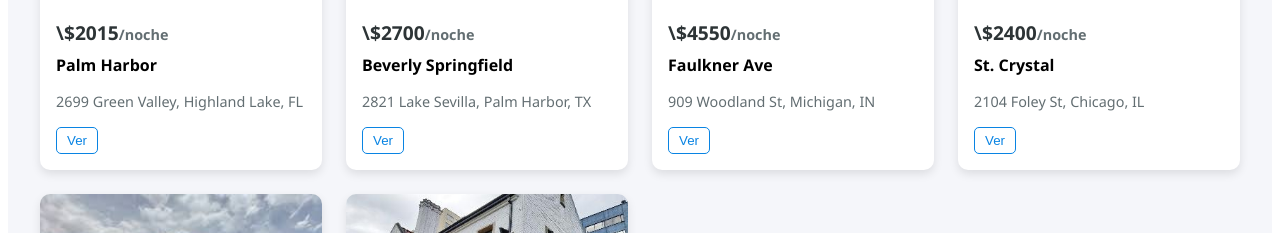
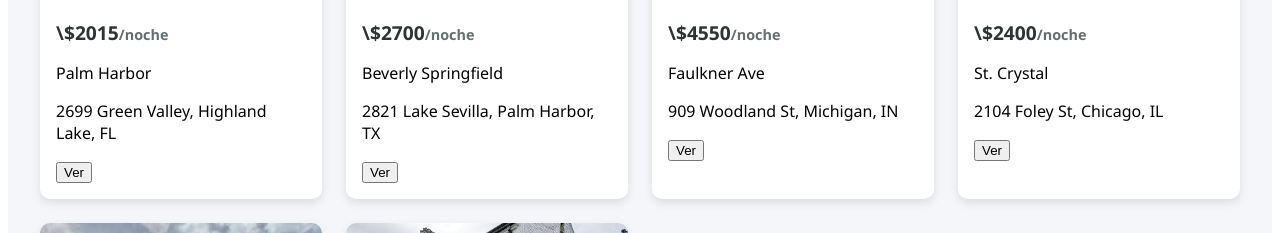
Before and after one commit to JDC-GG/FrontFinca, an Angular app: page /arriendos in a window 1280 px wide. Shown: the part 420-653 px from the top of the page. Built offline with nearby package versions, Linux system fonts and the light colour scheme.

Commit message:
prueba crear propiedad

```diff
--- a/src/app/components/arriendo/lista-arriendos/lista-arriendos.component.css
+++ b/src/app/components/arriendo/lista-arriendos/lista-arriendos.component.css
@@ -60,18 +60,18 @@
     font-size: 0.9rem;
   }
 
-  .titulo {
+  .nombre {
     font-weight: bold;
     margin-top: 0.5rem;
   }
 
-  .direccion {
+  .ubicacion {
     font-size: 0.9rem;
     color: #636e72;
     margin-bottom: 1rem;
   }
 
-  .editar {
+  .ver {
     background: transparent;
     border: 1px solid #0984e3;
     color: #0984e3;
--- a/src/app/components/arriendo/lista-arriendos/lista-arriendos.component.html
+++ b/src/app/components/arriendo/lista-arriendos/lista-arriendos.component.html
@@ -8,8 +8,8 @@
         <img [src]="propiedad.imagen" alt="imagen propiedad">
         <div class="info">
           <h3>\${{ propiedad.precio }}<span>/noche</span></h3>
-          <p class="titulo">{{ propiedad.titulo }}</p>
-          <p class="direccion">{{ propiedad.direccion }}</p>
+          <p class="titulo">{{ propiedad.nombre }}</p>
+          <p class="direccion">{{ propiedad.ubicacion }}</p>
           <button class="editar">Ver</button>
         </div>
       </div>
--- a/src/app/components/arriendo/lista-arriendos/lista-arriendos.component.ts
+++ b/src/app/components/arriendo/lista-arriendos/lista-arriendos.component.ts
@@ -12,38 +12,38 @@ export class ListaArriendosComponent {
   propiedades = [
     {
       precio: 2015,
-      titulo: 'Palm Harbor',
-      direccion: '2699 Green Valley, Highland Lake, FL',
+      nombre: 'Palm Harbor',
+      ubicacion: '2699 Green Valley, Highland Lake, FL',
       imagen: 'assets/images/imagen1.jpg'
     },
     {
       precio: 2700,
-      titulo: 'Beverly Springfield',
-      direccion: '2821 Lake Sevilla, Palm Harbor, TX',
+      nombre: 'Beverly Springfield',
+      ubicacion: '2821 Lake Sevilla, Palm Harbor, TX',
       imagen: 'assets/images/imagen2.jpg'
     },
     {
       precio: 4550,
-      titulo: 'Faulkner Ave',
-      direccion: '909 Woodland St, Michigan, IN',
+      nombre: 'Faulkner Ave',
+      ubicacion: '909 Woodland St, Michigan, IN',
       imagen: 'assets/images/imagen3.jpg'
     },
     {
       precio: 2400,
-      titulo: 'St. Crystal',
-      direccion: '2104 Foley St, Chicago, IL',
+      nombre: 'St. Crystal',
+      ubicacion: '2104 Foley St, Chicago, IL',
       imagen: 'assets/images/imagen4.webp'
     },
     {
       precio: 1500,
-      titulo: 'Cove Red',
-      direccion: '7231 Riverland St, San Diego, CA',
+      nombre: 'Cove Red',
+      ubicacion: '7231 Riverland St, San Diego, CA',
       imagen: 'assets/images/imagen5.jpeg'
     },
     {
       precio: 1600,
-      titulo: 'Tarpon Bay',
-      direccion: '1253 Grand Lake Rd, Tampa, FL',
+      nombre: 'Tarpon Bay',
+      ubicacion: '1253 Grand Lake Rd, Tampa, FL',
       imagen: 'assets/images/imagen6.jpg'
     }
   ];
--- a/src/app/components/auth/registro/registro.component.ts
+++ b/src/app/components/auth/registro/registro.component.ts
@@ -1,4 +1,3 @@
-import { Injectable } from '@angular/core';
 import { Component } from '@angular/core';
 import { FormBuilder, FormGroup, Validators, ReactiveFormsModule } from '@angular/forms';
 import { CommonModule } from '@angular/common';
--- a/src/app/components/propiedad/formulario-propiedad/formulario-propiedad.component.ts
+++ b/src/app/components/propiedad/formulario-propiedad/formulario-propiedad.component.ts
@@ -3,6 +3,7 @@ import { CommonModule } from '@angular/common';
 import { FormBuilder, FormGroup, Validators, ReactiveFormsModule } from '@angular/forms';
 import { PropiedadService } from '../../../core/services/propiedad.service';
 import { Router } from '@angular/router';
+import { AuthService } from '../../../core/services/auth.service';  // Importa el AuthService
 
 @Component({
   selector: 'app-formulario-propiedad',
@@ -17,7 +18,8 @@ export class FormularioPropiedadComponent implements OnInit {
   constructor(
     private fb: FormBuilder,
     private propiedadService: PropiedadService,
-    private router: Router
+    private router: Router,
+    private authService: AuthService  // Inyecta AuthService
   ) {}
 
   ngOnInit(): void {
@@ -29,7 +31,16 @@ export class FormularioPropiedadComponent implements OnInit {
   }
 
   guardarPropiedad(): void {
-    const propiedad = this.propiedadForm.value;
+    const usuario = this.authService.getCurrentUser();
+    if (!usuario) {
+      alert('Debes iniciar sesión para crear una propiedad');
+      return;
+    }
+
+    const propiedad = {
+      ...this.propiedadForm.value,
+      id_usuario: usuario.id  // Añades el id del usuario autenticado
+    };
 
     this.propiedadService.createPropiedad(propiedad).subscribe({
       next: () => {
--- a/src/app/components/propiedad/lista-propiedades/lista-propiedades.component.css
+++ b/src/app/components/propiedad/lista-propiedades/lista-propiedades.component.css
@@ -0,0 +1,81 @@
+
+.contenedor {
+    padding: 2rem;
+    font-family: 'Segoe UI', sans-serif;
+    background-color: #f5f6fa;
+  }
+
+  .encabezado {
+    display: flex;
+    justify-content: space-between;
+    align-items: center;
+    margin-bottom: 2rem;
+  }
+
+  .btn-crear {
+    background-color: #6c5ce7;
+    color: white;
+    padding: 10px 20px;
+    border: none;
+    border-radius: 6px;
+    cursor: pointer;
+  }
+
+  .grid {
+    display: grid;
+    grid-template-columns: repeat(auto-fill, minmax(280px, 1fr));
+    gap: 1.5rem;
+  }
+
+  .tarjeta {
+    background: white;
+    border-radius: 10px;
+    box-shadow: 0 4px 10px rgba(0,0,0,0.1);
+    overflow: hidden;
+    transition: transform 0.3s ease;
+  }
+
+  .tarjeta:hover {
+    transform: translateY(-5px);
+  }
+
+  .tarjeta img {
+    width: 100%;
+    height: 180px;
+    object-fit: cover;
+  }
+
+  .info {
+    padding: 1rem;
+  }
+
+  .info h3 {
+    margin: 0;
+    font-size: 1.2rem;
+    color: #2d3436;
+  }
+
+  .info h3 span {
+    color: #636e72;
+    font-size: 0.9rem;
+  }
+
+  .nombre {
+    font-weight: bold;
+    margin-top: 0.5rem;
+  }
+
+  .ubicacion {
+    font-size: 0.9rem;
+    color: #636e72;
+    margin-bottom: 1rem;
+  }
+
+  .editar {
+    background: transparent;
+    border: 1px solid #0984e3;
+    color: #0984e3;
+    padding: 5px 10px;
+    border-radius: 5px;
+    cursor: pointer;
+  }
--- a/src/app/components/propiedad/lista-propiedades/lista-propiedades.component.html
+++ b/src/app/components/propiedad/lista-propiedades/lista-propiedades.component.html
@@ -1 +1,19 @@
-<p>lista-propiedades works!</p>
+<div class="contenedor">
+    <div class="encabezado">
+      <h2>Propiedades disponibles</h2>
+      <button class="btn-crear" [routerLink]="['/propiedades/nueva']">Crear propiedad</button>
+    </div>
+
+    <div class="grid">
+      <div class="tarjeta" *ngFor="let propiedad of propiedades">
+        <!-- <img [src]="propiedad.imagen" alt="imagen propiedad"> -->
+
+        <div class="info">
+          <h3>\${{ propiedad.precio }}<span>/noche</span></h3>
+          <p class="titulo">{{ propiedad.nombre }}</p>
+          <p class="direccion">{{ propiedad.ubicacion }}</p>
+          <button class="editar">Editar</button>
+        </div>
+      </div>
+    </div>
+  </div>
--- a/src/app/components/propiedad/lista-propiedades/lista-propiedades.component.ts
+++ b/src/app/components/propiedad/lista-propiedades/lista-propiedades.component.ts
@@ -1,10 +1,12 @@
 import { Component, OnInit } from '@angular/core';
 import { PropiedadService } from '../../../core/services/propiedad.service';
 import { Propiedad } from '../../../models/propiedad.model';
+import { CommonModule } from '@angular/common';
+import { RouterModule } from '@angular/router';
 
 @Component({
   selector: 'app-lista-propiedades',
-  imports: [],
+  imports: [CommonModule, RouterModule],
   templateUrl: './lista-propiedades.component.html',
   styleUrl: './lista-propiedades.component.css'
 })
--- a/src/app/core/services/auth.service.ts
+++ b/src/app/core/services/auth.service.ts
@@ -1,22 +1,38 @@
 // auth.service.ts
 import { Injectable } from '@angular/core';
 import { ApiService } from './api.service';
-import { tap } from 'rxjs';
+import { tap, map } from 'rxjs/operators';
+import { Observable, BehaviorSubject } from 'rxjs';
 import { Usuario } from '../../models/usuario.model';
+
+interface LoginResponse {
+  token: string;
+  usuario: Usuario;
+}
 
 @Injectable({
   providedIn: 'root'
 })
 export class AuthService {
+
+  private currentUserSubject = new BehaviorSubject<Usuario | null>(null);
+  currentUser$ = this.currentUserSubject.asObservable();
+
   constructor(private api: ApiService) { }
 
-  login(email: string, password: string) {
-    return this.api.post<{token: string}>('auth/login', {email, password})
-      .pipe(tap(res => localStorage.setItem('token', res.token)));
+  login(email: string, password: string): Observable<Usuario> {
+    return this.api.post<LoginResponse>('usuario/login', { correo: email, contrasena: password })
+      .pipe(
+        tap(res => {
+          localStorage.setItem('token', res.token);
+          this.currentUserSubject.next(res.usuario);
+        }),
+        map(res => res.usuario)
+      );
   }
 
   register(usuario: Usuario) {
-    return this.api.post<Usuario>('usuarios', usuario);
+    return this.api.post<Usuario>('usuario', usuario);
   }
 
   isLoggedIn(): boolean {
@@ -25,5 +41,10 @@ export class AuthService {
 
   logout() {
     localStorage.removeItem('token');
+    this.currentUserSubject.next(null);
+  }
+
+  getCurrentUser(): Usuario | null {
+    return this.currentUserSubject.value;
   }
 }
--- a/src/app/core/services/propiedad.service.ts
+++ b/src/app/core/services/propiedad.service.ts
@@ -9,7 +9,7 @@ import { Propiedad } from '../../models/propiedad.model';
   providedIn: 'root'
 })
 export class PropiedadService {
-  private apiUrl = `${environment.apiUrl}/propiedades`;
+  private apiUrl = `${environment.apiUrl}/propiedad`;
 
   constructor(private http: HttpClient) { }
 
--- a/src/app/models/propiedad.model.ts
+++ b/src/app/models/propiedad.model.ts
@@ -3,4 +3,5 @@ export interface Propiedad {
   nombre: string;
   ubicacion: string;
   precio: number;
+  id_usuario: number;
 }
```
